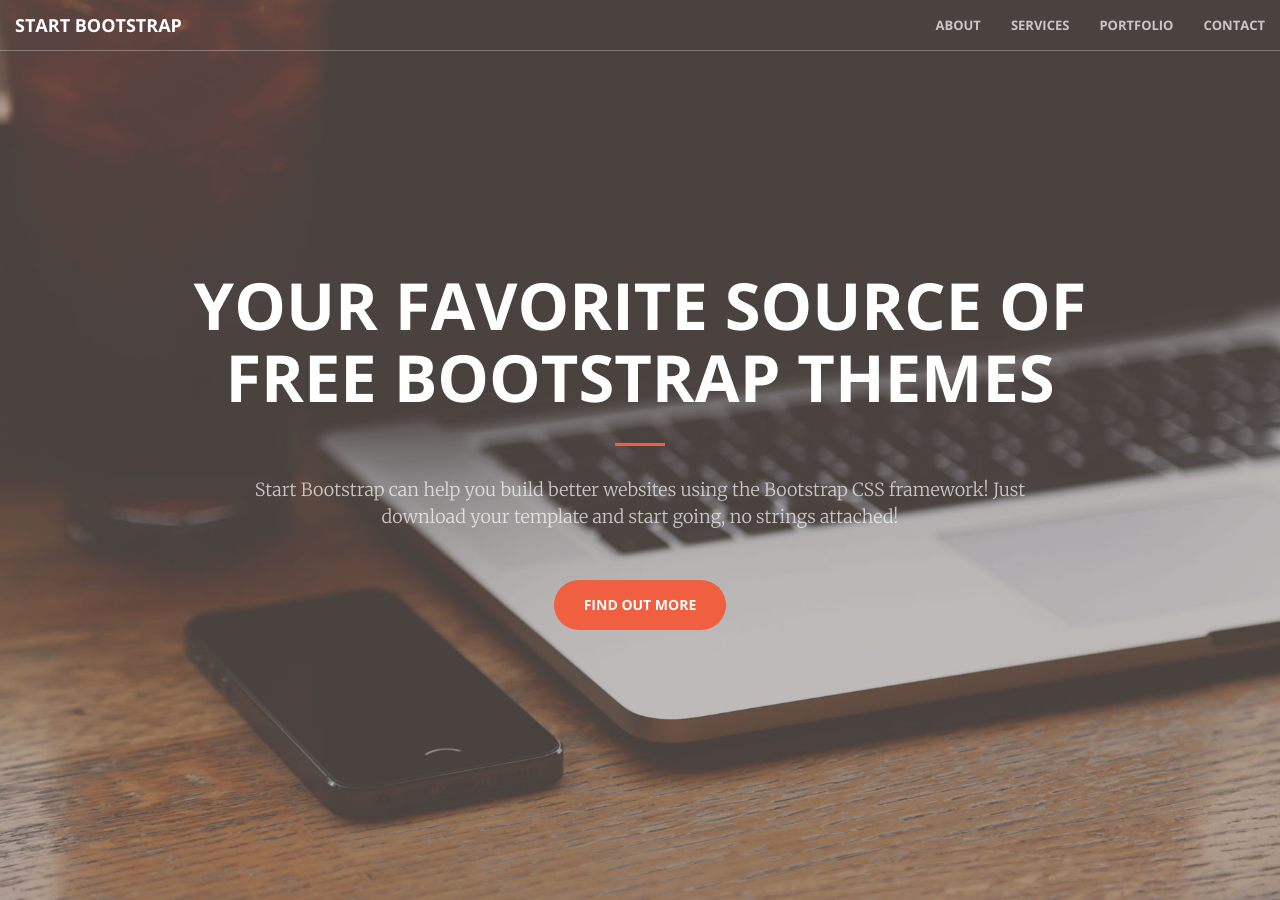
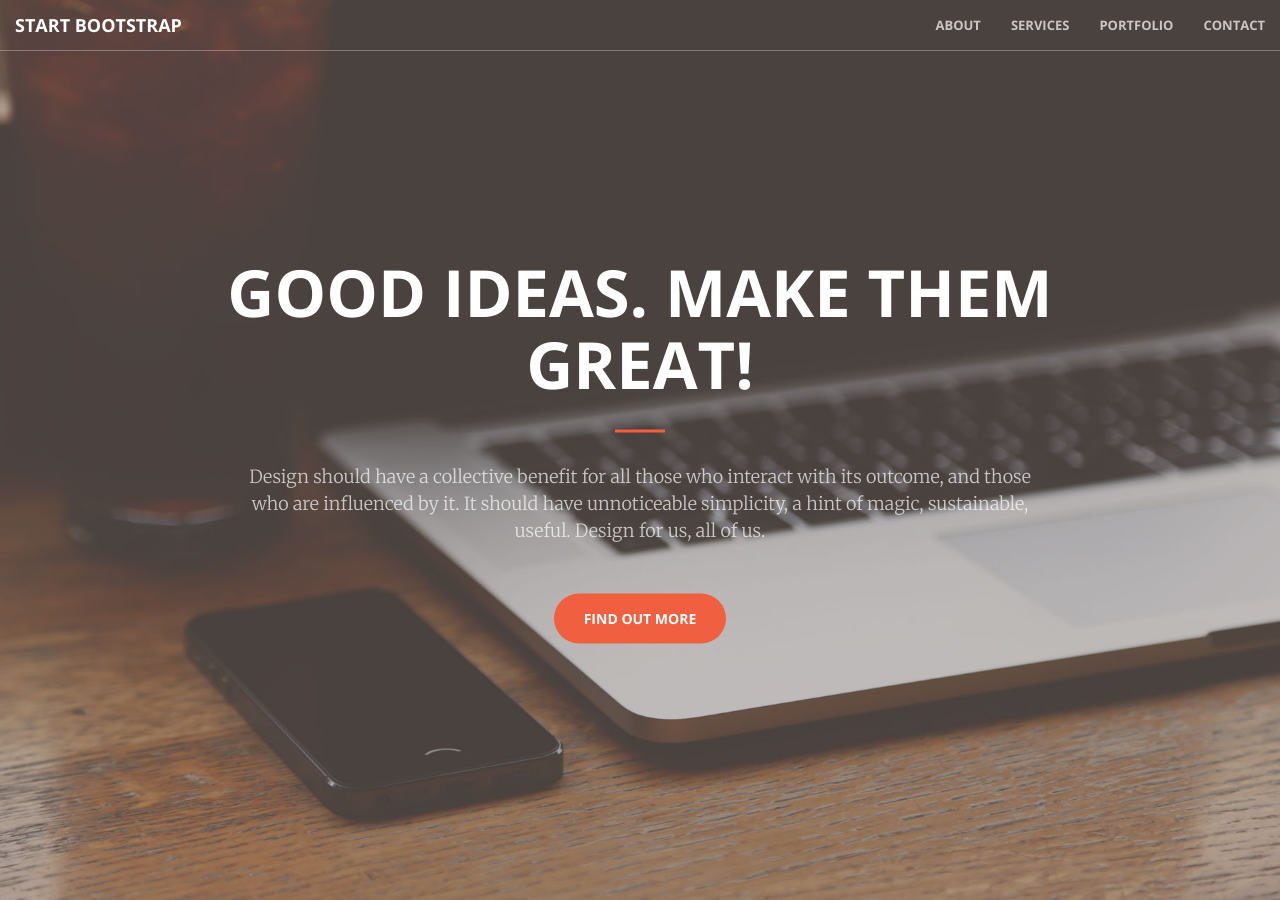
Before and after one commit to paulhewett/website-d4ul-com, a Jekyll site: the page built from index.html, in a window 1280 px wide and 900 px high. Built offline with Jekyll 4.4.1, drawn with Linux system fonts in a browser that asks for light colours.

Commit message:
Initial text mods.

```diff
--- a/_includes/header.html
+++ b/_includes/header.html
@@ -1,9 +1,9 @@
 <header>
     <div class="header-content">
         <div class="header-content-inner">
-            <h1>Your Favorite Source of Free Bootstrap Themes</h1>
+            <h1>Good ideas. Make them great!</h1>
             <hr>
-            <p>Start Bootstrap can help you build better websites using the Bootstrap CSS framework! Just download your template and start going, no strings attached!</p>
+            <p>Design should have a collective benefit for all those who interact with its outcome, and those who are influenced by it. It should have unnoticeable simplicity, a hint of magic, sustainable, useful. Design for us, all of us.</p>
             <a href="#about" class="btn btn-primary btn-xl page-scroll">Find Out More</a>
         </div>
     </div>
```
